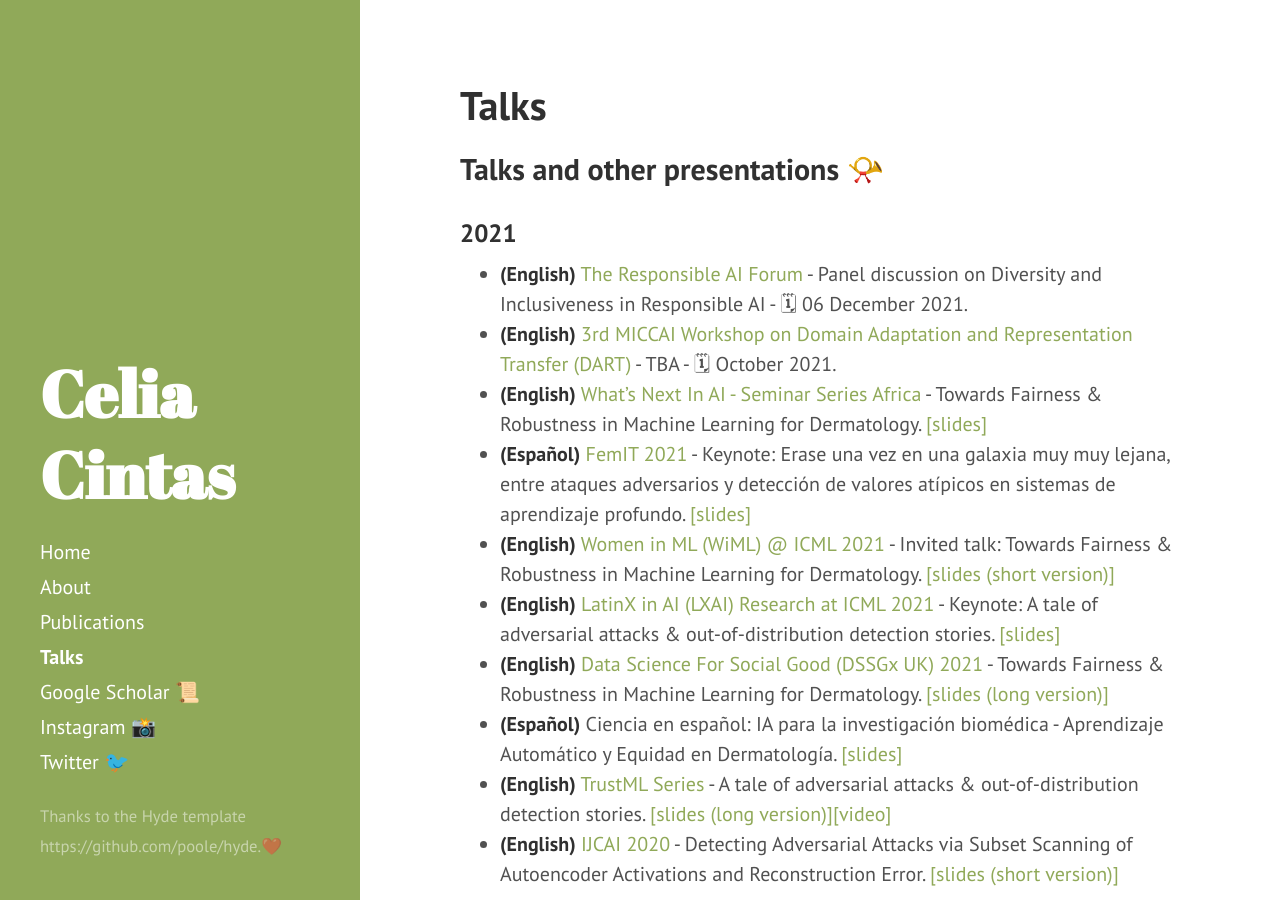
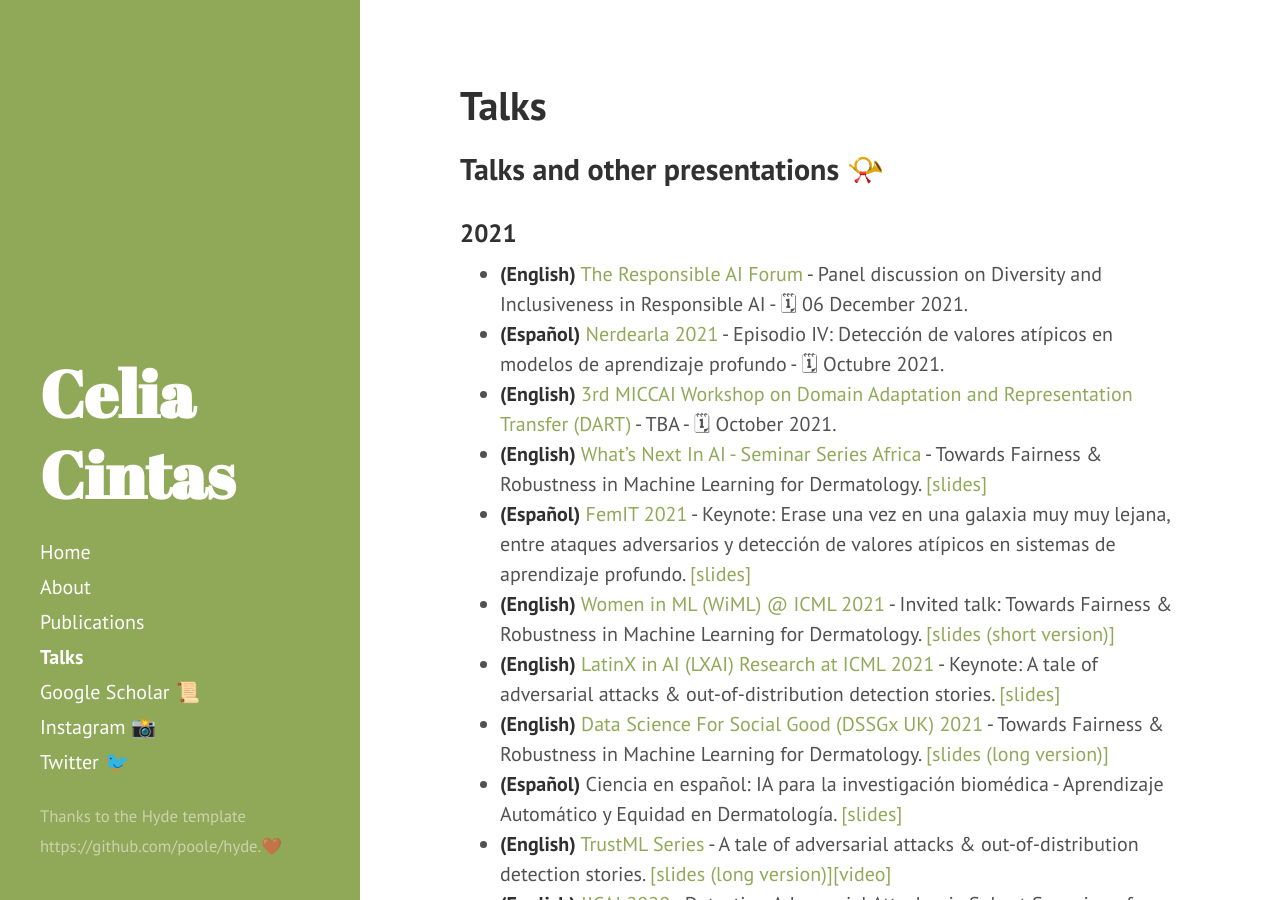
Before and after one commit to celiacintas/celiacintas.github.io, a Jekyll site: the page built from talks.md, in a window 1280 px wide and 900 px high. Built offline with Jekyll 4.4.1, drawn with Linux system fonts in a browser that asks for light colours.

Commit message:
Update talks.md

```diff
--- a/talks.md
+++ b/talks.md
@@ -7,6 +7,7 @@ title: Talks
 
 ### 2021
 * **(English)** [The Responsible AI Forum](https://responsibleaiforum.com/about/schedule/) - Panel discussion on Diversity and Inclusiveness in Responsible AI - 🗓   06 December 2021.
+* **(Español)** [Nerdearla 2021](https://nerdear.la/en/) - Episodio IV: Detección de valores atípicos en modelos de aprendizaje profundo -  🗓  Octubre 2021.
 * **(English)** [3rd MICCAI Workshop on Domain Adaptation and Representation Transfer (DART)](https://sites.google.com/view/dart2021/) - TBA - 🗓  October 2021.
 * **(English)** [What's Next In AI - Seminar Series Africa](https://ibm.biz/whats-next-ai) - Towards Fairness & Robustness in Machine Learning for Dermatology. [[slides]](https://github.com/celiacintas/celiacintas.github.io/blob/main/public/slides/2021/_What_is_next_IBM_2021__Derma_Fairness.pdf)
 * **(Español)** [FemIT 2021](https://lasdesistemas.org/femitconf2021/) - Keynote: Erase una vez en una galaxia muy muy lejana, entre ataques adversarios y detección de valores atípicos en sistemas de aprendizaje profundo. [[slides]](https://github.com/celiacintas/celiacintas.github.io/blob/main/public/slides/2021/femit_keynote_alot_of_gifs.pdf)
```
